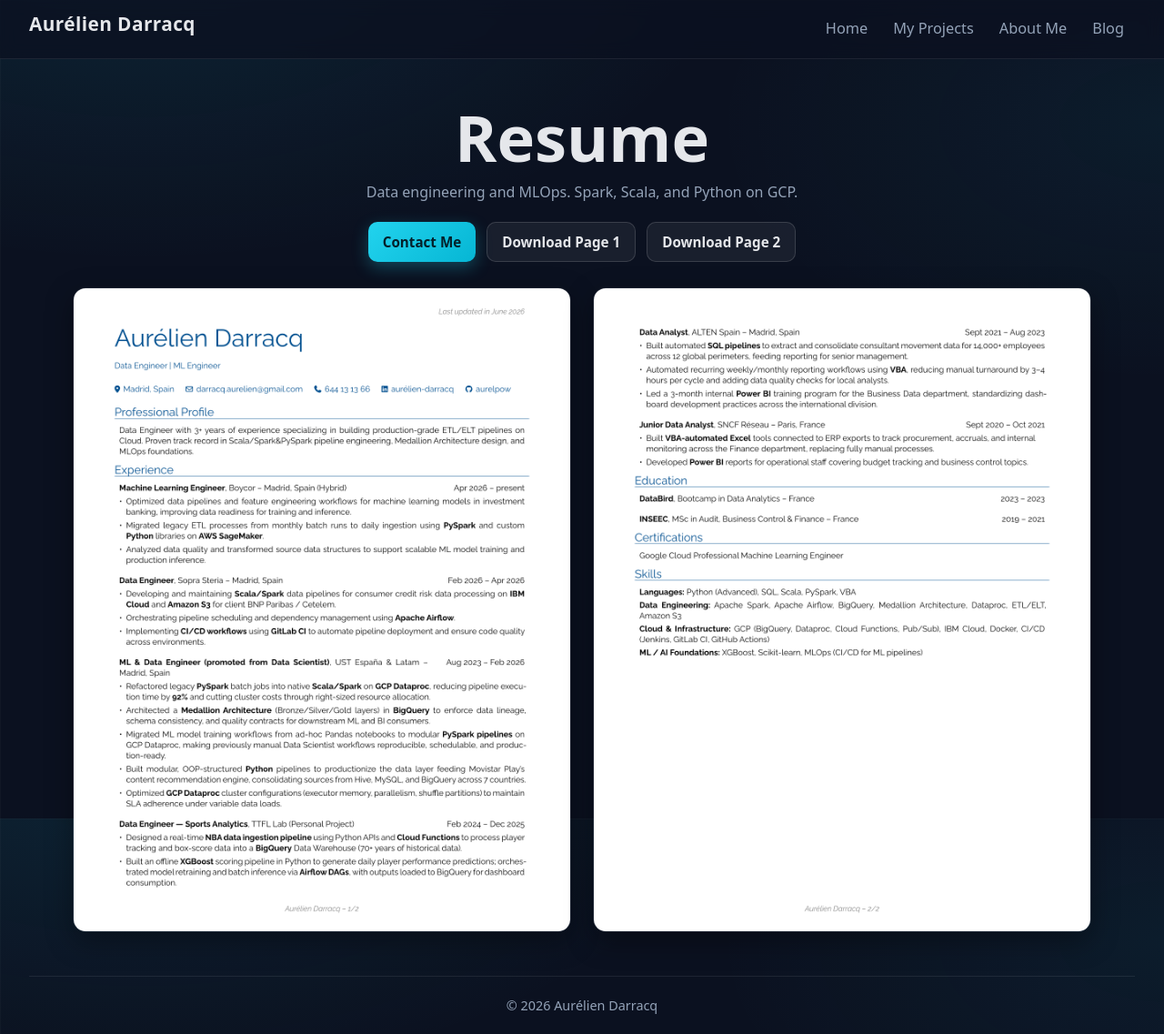
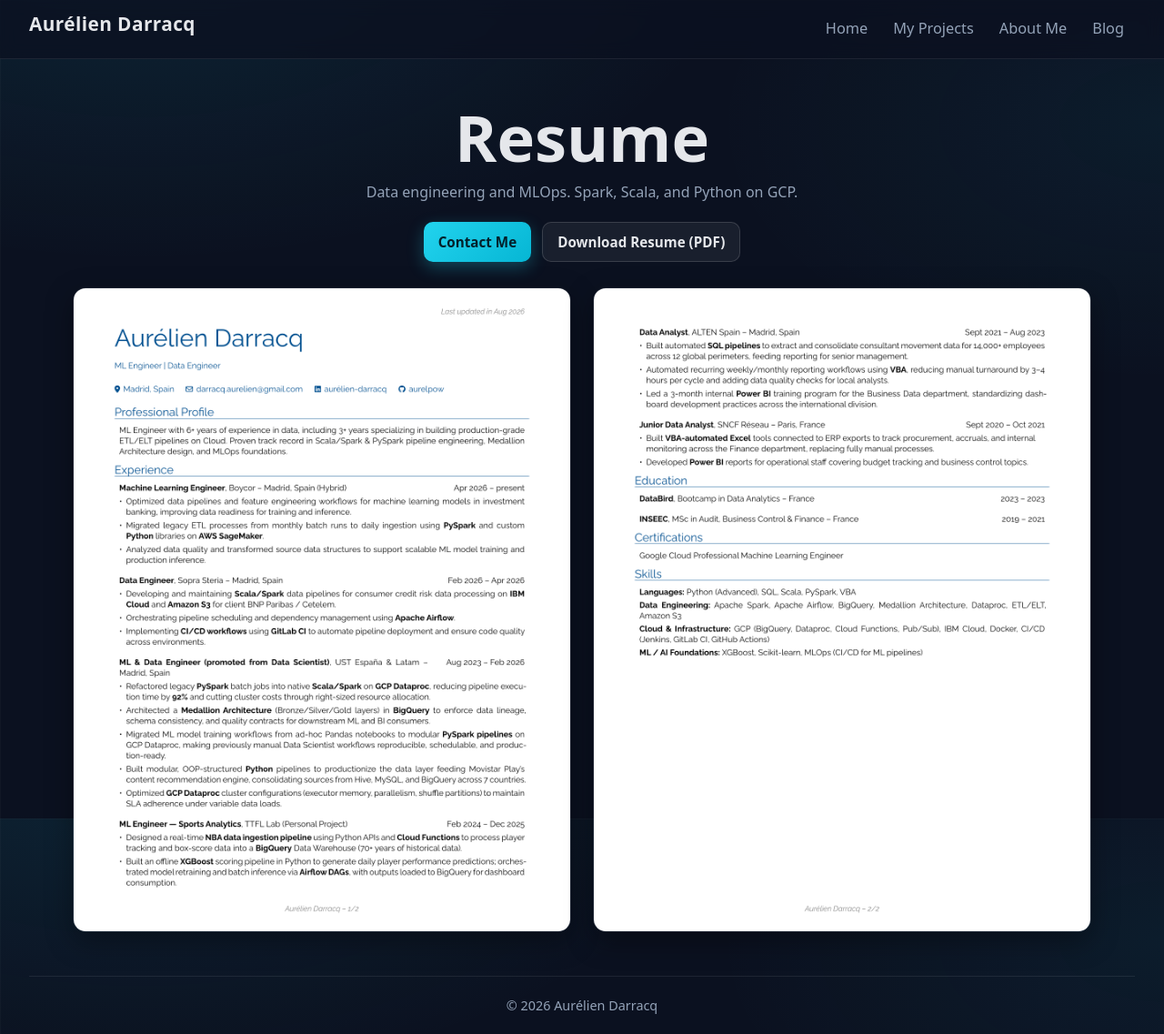
Before and after one commit to aurelpow/portofolio-website, a Jekyll site: the page built from resume.md, in a window 1280 px wide and 1137 px high. Shown: the whole window at 91% size. Built offline with Jekyll 4.4.1, drawn with Linux system fonts in a browser that asks for light colours.

Commit message:
[C039] : Remove phone number from resume and reposition as ML Engineer
- Stripped the phone number from the resume header image (privacy)
- Repositioned title to ML Engineer | Data Engineer (was Data Engineer | ML Engineer)
- Updated Professional Profile to reflect 6+ years in data, 3+ years specializing in cloud ETL/ELT pipelines
- Renamed TTFL Lab personal project role to ML Engineer - Sports Analytics
- Added a combined two-page PDF and replaced the per-page PNG download buttons with a single Download Resume (PDF) button

```diff
--- a/resume.md
+++ b/resume.md
@@ -10,8 +10,7 @@
     <p class="resume-meta">Data engineering and MLOps. Spark, Scala, and Python on GCP.</p>
     <div class="resume-actions">
       <a class="btn btn-primary" href="mailto:darracq.aurelien@gmail.com">Contact Me</a>
-      <a class="btn btn-ghost" href="{{ '/assets/docs/aurelien-darracq-cv-1.png' | relative_url }}" download>Download Page 1</a>
-      <a class="btn btn-ghost" href="{{ '/assets/docs/aurelien-darracq-cv-2.png' | relative_url }}" download>Download Page 2</a>
+      <a class="btn btn-ghost" href="{{ '/assets/docs/aurelien-darracq-cv.pdf' | relative_url }}" download>Download Resume (PDF)</a>
     </div>
   </header>
 
```
Also changed, not shown: assets/docs/aurelien-darracq-cv-1.png, 1 other file.
